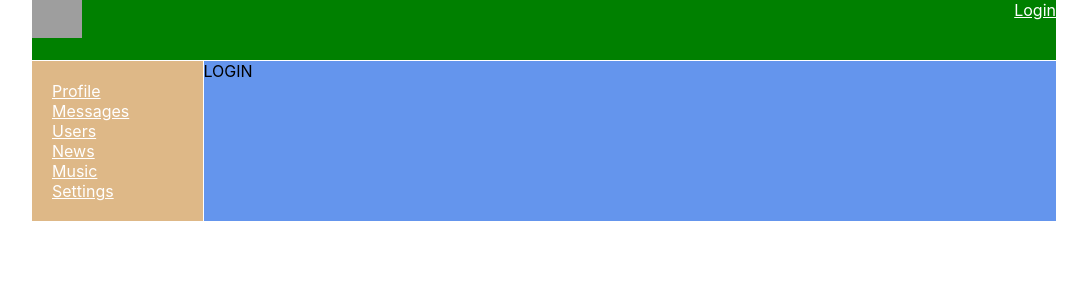
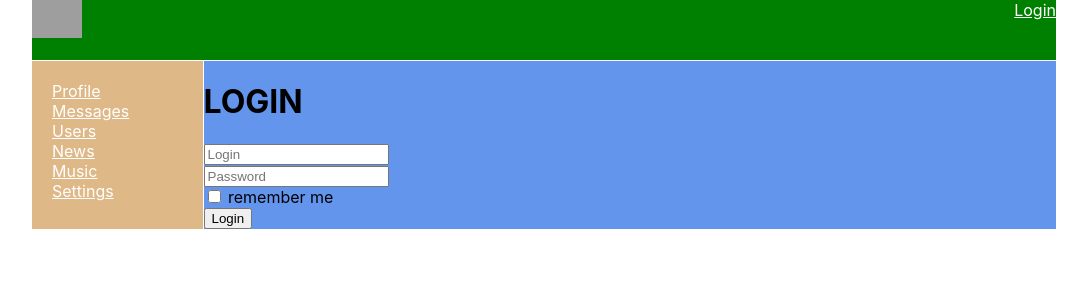
Before and after one commit to leonraz58/samurai-way-main, a React (Create React App) app: page /login in a window 1280 px wide. Shown: the top 300 px of the page, without its empty margins (96-1183 px from the left). Built offline with nearby package versions, Linux system fonts and the light colour scheme; no server answers; grey boxes are pictures that could not be loaded.

Commit message:
75 add redux-form Login

```diff
--- a/package.json
+++ b/package.json
@@ -20,7 +20,7 @@
     "react-scripts": "5.0.0",
     "react-test-renderer": "17.0.2",
     "redux": "^4.2.1",
-    "redux-form": "8.3.8",
+    "redux-form": "^8.3.10",
     "redux-thunk": "2.4.1",
     "reselect": "4.1.5",
     "typescript": "4.4.2",
--- a/src/components/Login/Login.tsx
+++ b/src/components/Login/Login.tsx
@@ -1,3 +1,42 @@
+import {Field, InjectedFormProps, reduxForm} from "redux-form";
+import React from "react";
+
+type FormDataType = {
+    login: string,
+    password: string,
+    rememberMe: boolean
+}
+
+const LoginForm: React.FC<InjectedFormProps<FormDataType>> = (props: any) => {
+    return (
+
+        <form onSubmit={props.handleSubmit}>
+            <div>
+                <Field placeholder={"Login"} name={"login"} component={"input"}/>
+            </div>
+            <div>
+                <Field placeholder={"Password"} name={"password"} component={"input"}/>
+            </div>
+            <div>
+                <Field component={"input"} name={"rememberMe"} type="checkbox"/> remember me
+            </div>
+            <div>
+                <button>Login</button>
+            </div>
+        </form>
+    )
+}
+
+const LoginReduxForm = reduxForm<FormDataType>({
+    form: 'login'
+}) (LoginForm)
+
 export const Login = () => {
-    return <div>LOGIN</div>
+    const onSubmit = (formData: FormDataType) => {
+        console.log(formData)
+    }
+    return <div>
+        <h1>LOGIN</h1>
+        <LoginReduxForm onSubmit={onSubmit}/>
+    </div>
 }
--- a/src/redux/redux-store.ts
+++ b/src/redux/redux-store.ts
@@ -4,12 +4,14 @@
 import {usersReducer} from "./users-reducer";
 import {authReducer} from "./auth-reducer";
 import thunk from "redux-thunk";
+import {reducer as formReducer} from 'redux-form'
 
 let reducers = combineReducers({
     profilePage: profileReducer,
     dialogsPage: dialogsReducer,
     usersPage: usersReducer,
-    auth: authReducer
+    auth: authReducer,
+    form: formReducer
 })
 
 export type AppStateType = ReturnType<typeof reducers>
```
Also changed, not shown: 1 other file (tests, documents, lock files or other folders).
